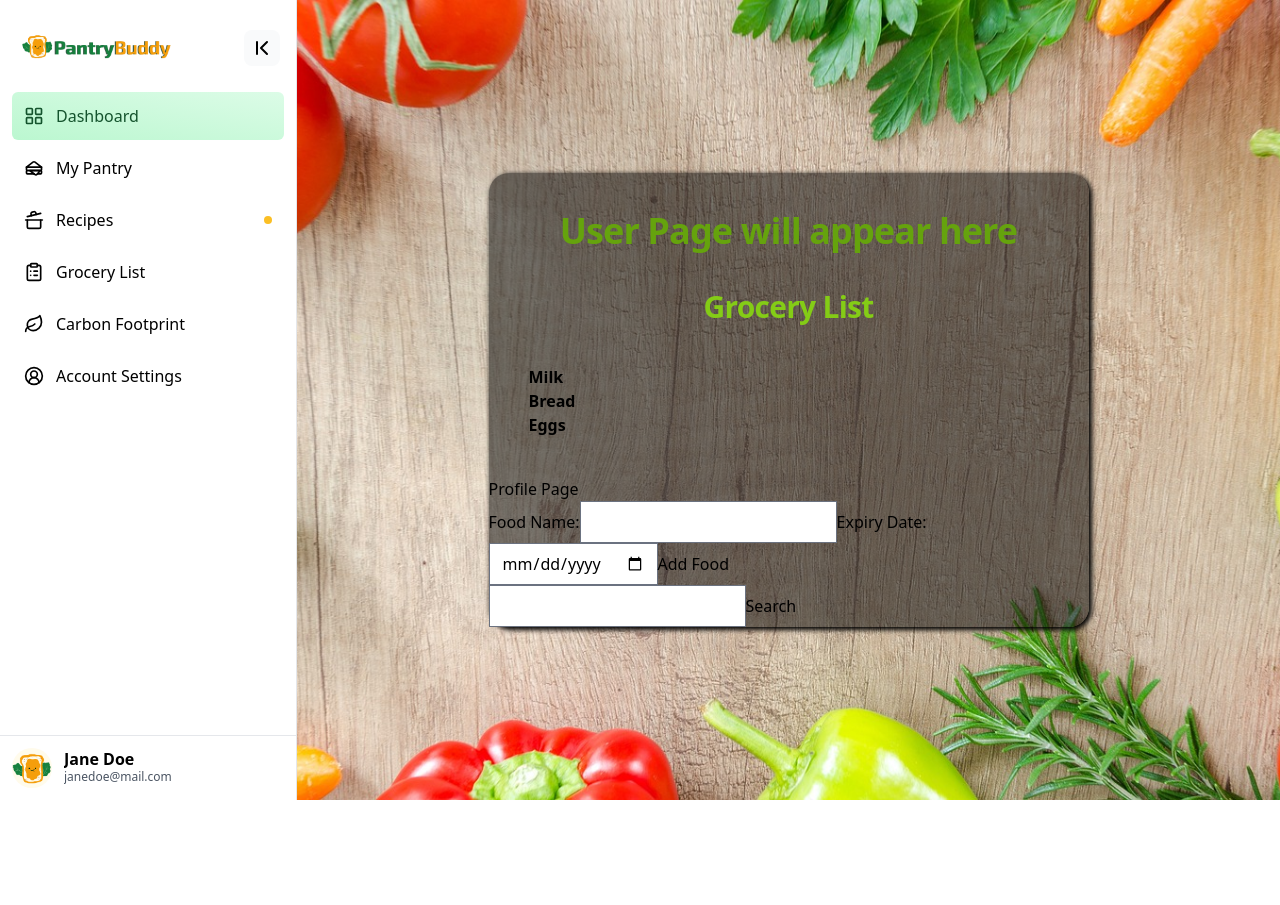
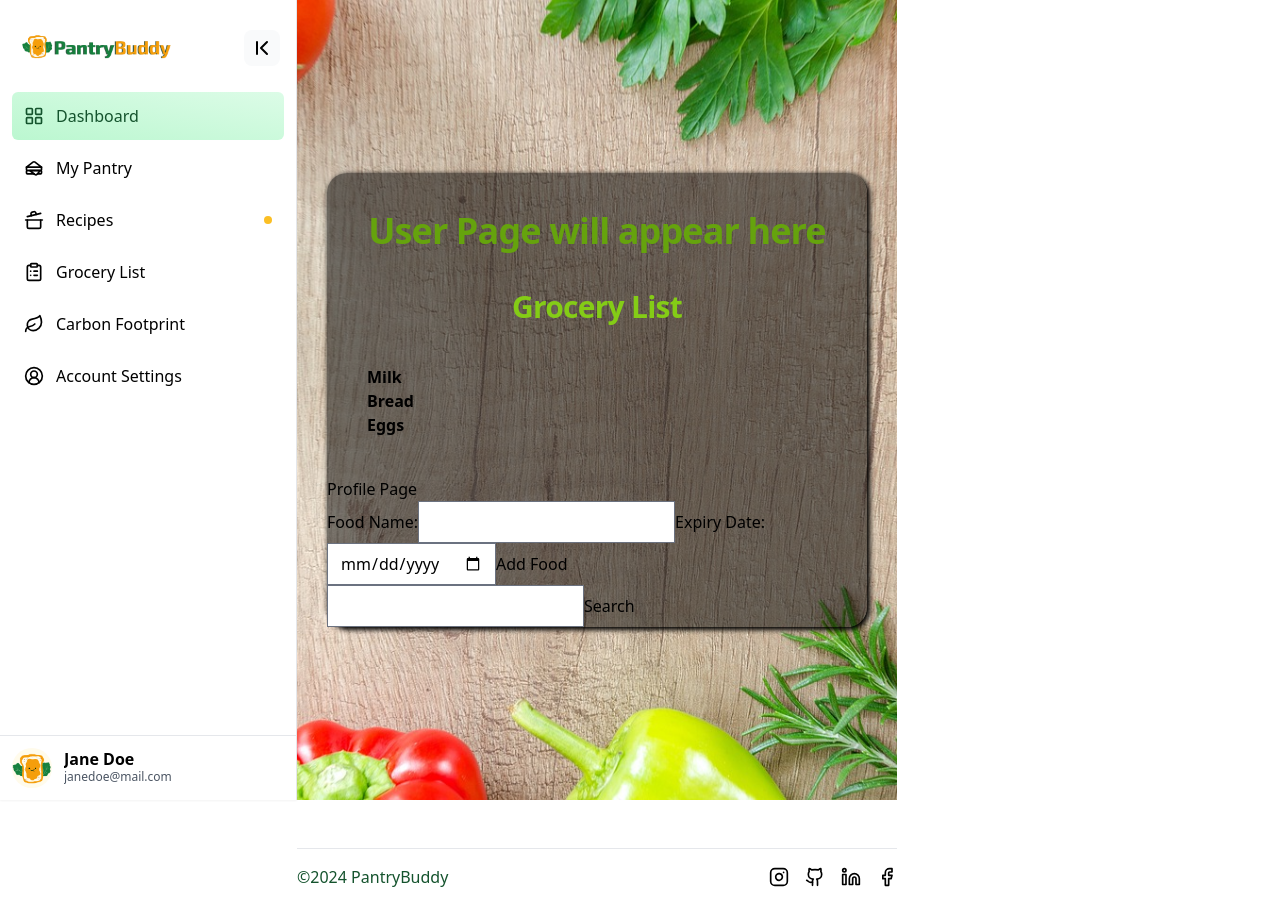
Before and after one commit to deanw77/pantry-buddy, a React (Vite) app: page /userdata in a window 1280 px wide. Before the commit the page ends 800 px from the top, so only its background shows below. Built offline with nearby package versions, Linux system fonts and the light colour scheme.

Commit message:
Added footer component

```diff
--- a/src/components/UserData.jsx
+++ b/src/components/UserData.jsx
@@ -15,6 +15,7 @@ import {
   CircleUserRound,
   Leaf,
 } from "lucide-react"
+import Footer from "./nav/Footer";
 
 export default function UserData() {
 
@@ -32,6 +33,7 @@ export default function UserData() {
         <SidebarItem icon={<CircleUserRound size={20}/>}  text="Account Settings"/>
       </SideNav>
 
+<div className="pageContent flex flex-col">
     <div id="container">
       <div id="overlay">
         <h1 className="mt-10 text-center text-4xl font-bold leading-9 tracking-tight text-lime-600">
@@ -44,6 +46,9 @@ export default function UserData() {
         <SearchBarRecipeParent />
       </div>
     </div>
+
+<Footer/>
+</div>
     </div>
     </>
   );
--- /dev/null
+++ b/src/components/nav/Footer.jsx
@@ -0,0 +1,19 @@
+import { Instagram, Github, Linkedin, Facebook } from "lucide-react";
+
+const currentYear = new Date().getFullYear();
+
+export default function Footer() {
+    return (
+        <footer className="relative w-full">
+            <div className="mt-12 flex w-full flex-col items-center justify-center border-t border-text-green-50 py-4 md:flex-row md:justify-between">
+                <p className="mb-4 text-center font-normal text-green-900 md:mb-0">&copy;{currentYear} <a href="https://pantry-buddy.netlify.app/">PantryBuddy</a></p>
+                <div className="flex gap-4 text-text-green-900 sm:justify-center">
+                    <a href="https://instagram.com/" target="blank"><Instagram size={20} /></a>
+                    <a href="https://github.com/deanw77/pantry-buddy/" target="blank"><Github size={20} /></a>
+                    <a href="https://www.linkedin.com/" target="blank"><Linkedin size={20} /></a>
+                    <a href="https://www.facebook.com/" target="blank"><Facebook size={20} /></a>
+                </div>
+            </div>
+        </footer>
+    )
+}
```
